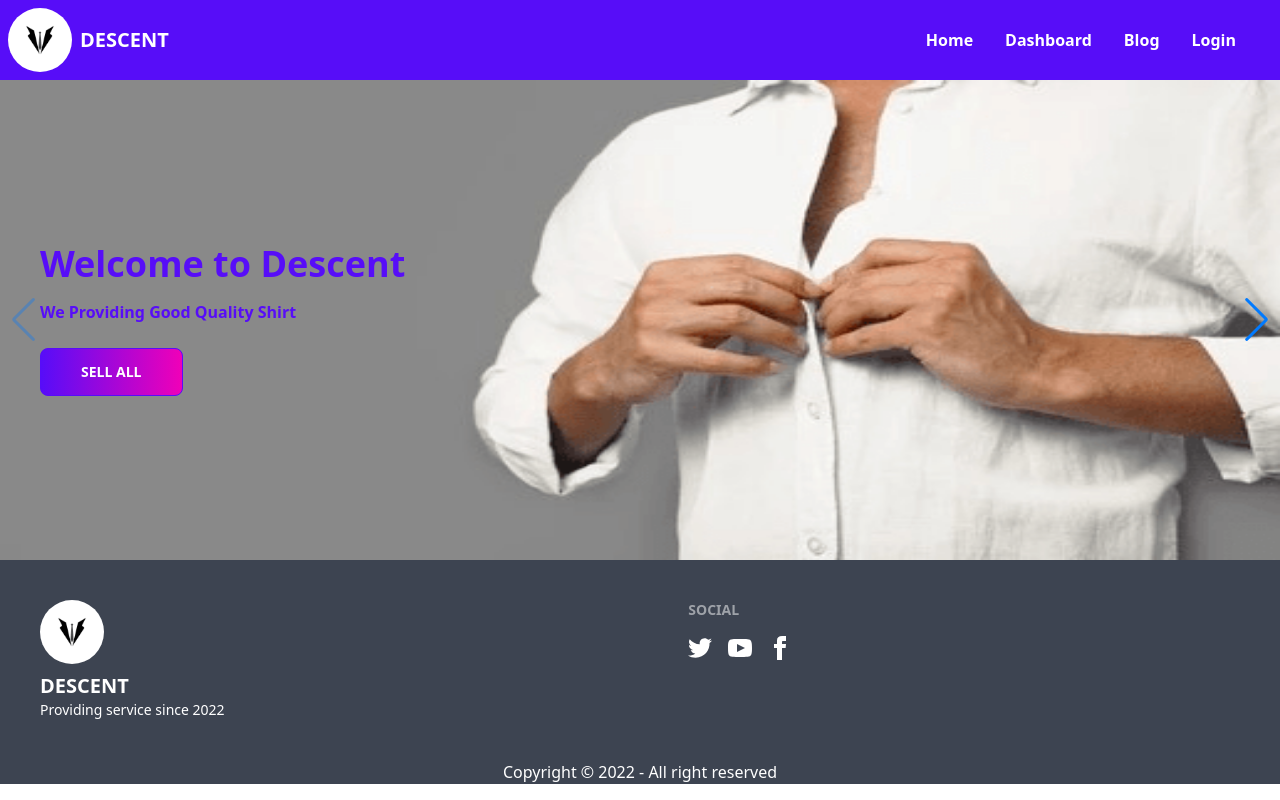
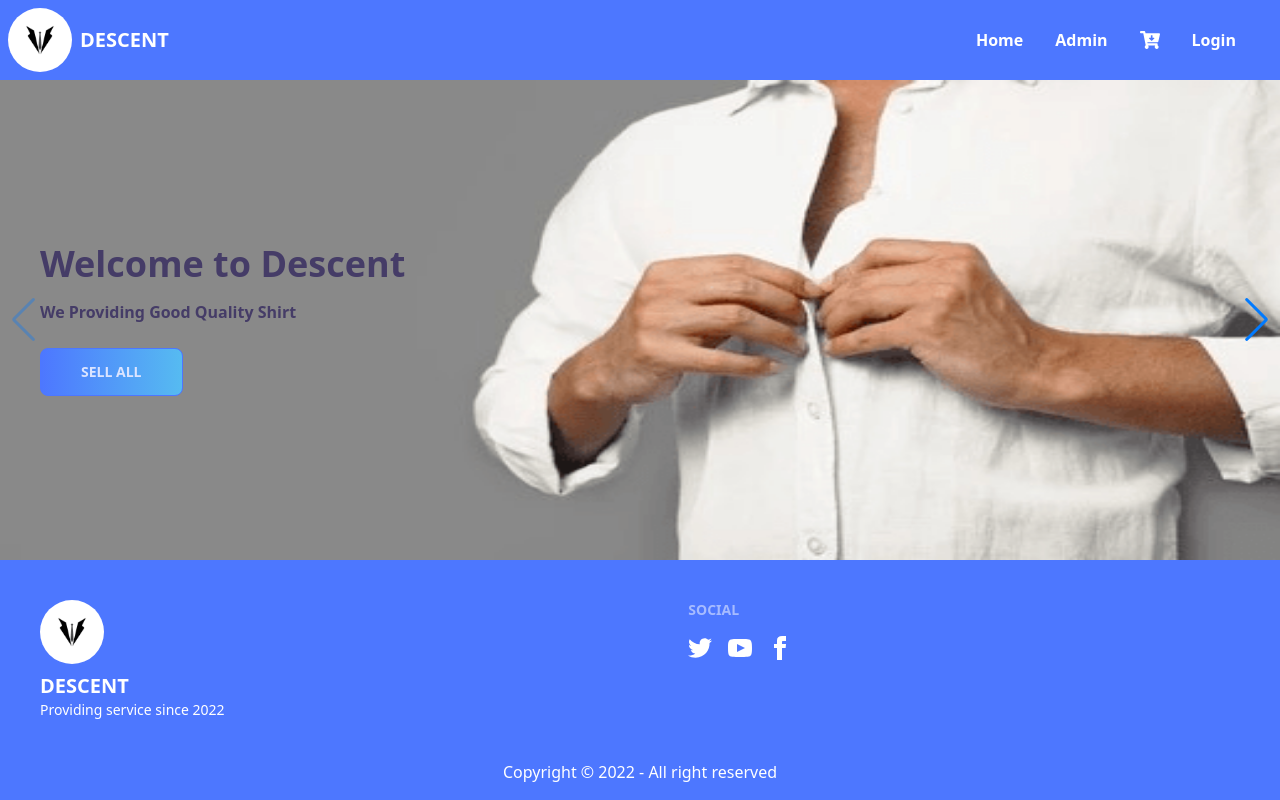
Before and after one commit to mdrasel101126/descent-client, a Next.js app: page / in a window 1280 px wide. Built offline with nearby package versions, Linux system fonts and the light colour scheme; no server answers.

Commit message:
all user section added

```diff
--- a/components/Footer.js
+++ b/components/Footer.js
@@ -3,7 +3,7 @@ import Link from "next/link";
 const Footer = () => {
   const year = new Date().getFullYear();
   return (
-    <div className="bg-neutral text-neutral-content">
+    <div className="bg-primary text-white">
       <footer className="footer p-10 ">
         <div>
           <Link href="/">
@@ -60,7 +60,9 @@ const Footer = () => {
           </div>
         </div>
       </footer>
-      <p className="text-center">Copyright © {year} - All right reserved</p>
+      <p className="text-center pb-4">
+        Copyright © {year} - All right reserved
+      </p>
     </div>
   );
 };
--- a/components/Header.js
+++ b/components/Header.js
@@ -2,6 +2,7 @@ import Link from "next/link";
 import { useRouter } from "next/router";
 import { useContext, useState } from "react";
 import { AuthContext } from "./UserContext/UserContext";
+import { FaCartArrowDown } from "react-icons/fa";
 
 const Header = () => {
   const { user, logOut } = useContext(AuthContext);
@@ -22,18 +23,21 @@ const Header = () => {
           Home
         </Link>
       </li>
+
       {
         <li>
-          <Link className="font-bold" href="/">
-            Dashboard
+          <Link className="font-bold" href="/admin/admin">
+            Admin
           </Link>
         </li>
       }
-      <li>
-        <Link className="font-bold" href="/">
-          Blog
-        </Link>
-      </li>
+      {
+        <li>
+          <Link className="font-bold text-xl" href="/">
+            <FaCartArrowDown></FaCartArrowDown>
+          </Link>
+        </li>
+      }
       <>
         {user?.uid ? (
           <>
--- a/components/Layout.js
+++ b/components/Layout.js
@@ -6,7 +6,7 @@ const Layout = ({ children }) => {
   return (
     <div className="max-w-[1400px] mx-auto">
       <Header></Header>
-      <main style={{ minHeight: "59vh" }}>
+      <main style={{ minHeight: "58vh" }}>
         {children}
         <Toaster />
       </main>
--- /dev/null
+++ b/pages/admin/admin-role/allusers.js
@@ -0,0 +1,66 @@
+import { async } from "@firebase/util";
+import React, { useContext, useState } from "react";
+import Layout from "../../../components/Layout";
+import { AuthContext } from "../../../components/UserContext/UserContext";
+
+const Allusers = ({ allUsers }) => {
+  const { user } = useContext(AuthContext);
+  return (
+    <Layout>
+      <div className="my-20">
+        <h1 className="text-xl text-center text-accent font-bold my-4">
+          All Users Of This Website
+        </h1>
+        <div className="overflow-x-auto">
+          <table className="table w-full">
+            <thead>
+              <tr>
+                <th></th>
+                <th>Name</th>
+                <th>Email</th>
+                <th>Role</th>
+                <th>Action</th>
+              </tr>
+            </thead>
+            <tbody>
+              {allUsers &&
+                allUsers.map((buyer, index) => (
+                  <tr key={buyer._id}>
+                    <th>{index + 1}</th>
+                    <td>{buyer.name}</td>
+                    <td>{buyer.email}</td>
+                    <td>{buyer.role}</td>
+                    <td>
+                      <button
+                        onClick={() => handleDeleteBuyer(buyer._id)}
+                        disabled={user?.email === buyer.email}
+                        className="btn btn-sm text-red-600"
+                      >
+                        Delete
+                      </button>
+                    </td>
+                  </tr>
+                ))}
+            </tbody>
+          </table>
+        </div>
+        {allUsers?.length === 0 && (
+          <p className="text-xl text-red-600 text-center">No Buyer Found!!</p>
+        )}
+      </div>
+    </Layout>
+  );
+};
+
+export default Allusers;
+
+export const getServerSideProps = async () => {
+  const res = await fetch("http://localhost:5000/users");
+  const data = await res.json();
+
+  return {
+    props: {
+      allUsers: data,
+    },
+  };
+};
--- /dev/null
+++ b/pages/admin/admin.js
@@ -0,0 +1,84 @@
+import Link from "next/link";
+import { useContext } from "react";
+import Layout from "../../components/Layout";
+import { AuthContext } from "../../components/UserContext/UserContext";
+
+const Dashboard = ({ children }) => {
+  const { user } = useContext(AuthContext);
+
+  return (
+    <Layout>
+      <div>
+        <div className="drawer h-auto  drawer-mobile">
+          <input
+            id="dashboard-drawer"
+            type="checkbox"
+            className="drawer-toggle"
+          />
+          <div className="drawer-content">
+            <div className="text-end lg:hidden">
+              <label
+                htmlFor="dashboard-drawer"
+                className="btn btn-square btn-ghost"
+              >
+                <svg
+                  xmlns="http://www.w3.org/2000/svg"
+                  fill="none"
+                  viewBox="0 0 24 24"
+                  className="inline-block w-6 h-6 stroke-current"
+                >
+                  <path
+                    strokeLinecap="round"
+                    strokeLinejoin="round"
+                    strokeWidth="2"
+                    d="M4 6h16M4 12h16M4 18h16"
+                  ></path>
+                </svg>
+              </label>
+            </div>
+            {children}
+          </div>
+          <div className="drawer-side">
+            <label
+              htmlFor="dashboard-drawer"
+              className="drawer-overlay"
+            ></label>
+            <ul className="menu p-4 w-80 bg-base-100 text-base-content">
+              {
+                <>
+                  <li className="mb-4">
+                    <Link
+                      href="/admin/admin-role/allusers"
+                      className="btn btn-primary bg-gradient-to-r from-primary  to-secondary w-full text-white"
+                    >
+                      All Users
+                    </Link>
+                  </li>
+                  <li className="mb-4">
+                    <Link
+                      href="/admin/addproduct"
+                      className="btn btn-primary bg-gradient-to-r from-primary to-secondary w-full text-white"
+                    >
+                      Add Products
+                    </Link>
+                  </li>
+
+                  <li className="mb-4">
+                    <Link
+                      href="/admin/reportedItems"
+                      className="btn btn-primary bg-gradient-to-r from-primary  to-secondary w-full text-white"
+                    >
+                      Reported Itmes
+                    </Link>
+                  </li>
+                </>
+              }
+            </ul>
+          </div>
+        </div>
+      </div>
+    </Layout>
+  );
+};
+
+export default Dashboard;
--- a/pages/index.js
+++ b/pages/index.js
@@ -27,10 +27,10 @@ export default function Home() {
               />
 
               <div className="absolute transform -translate-y-1/2 left-10 top-1/2">
-                <h1 className="text-4xl font-bold text-primary">
+                <h1 className="text-4xl font-bold text-accent">
                   Welcome to Descent
                 </h1>
-                <p className="text-primary mt-4 font-semibold">
+                <p className="text-accent mt-4 font-semibold">
                   We Providing Good Quality Shirt
                 </p>
                 <Link href="">
@@ -50,10 +50,10 @@ export default function Home() {
               />
 
               <div className="absolute transform -translate-y-1/2 left-10 top-1/2">
-                <h1 className="text-4xl font-bold text-primary">
+                <h1 className="text-4xl font-bold text-accent">
                   Welcome to Descent
                 </h1>
-                <p className="text-primary mt-4 font-semibold">
+                <p className="text-accent mt-4 font-semibold">
                   We Providing Good Quality T-Shirt
                 </p>
                 <Link href="">
@@ -73,10 +73,10 @@ export default function Home() {
               />
 
               <div className="absolute transform -translate-y-1/2 left-10 top-1/2">
-                <h1 className="text-4xl font-bold text-primary">
+                <h1 className="text-4xl font-bold text-accent">
                   Welcome to Descent
                 </h1>
-                <p className="text-primary mt-4 font-semibold">
+                <p className="text-accent mt-4 font-semibold">
                   We Providing Good Quality Pant
                 </p>
                 <Link href="">
--- a/tailwind.config.js
+++ b/tailwind.config.js
@@ -4,6 +4,31 @@ module.exports = {
     "./pages/**/*.{js,ts,jsx,tsx}",
     "./components/**/*.{js,ts,jsx,tsx}",
   ],
+  daisyui: {
+    themes: [
+      {
+        descentTheme: {
+          primary: "#4D77FF",
+
+          secondary: "#56BBF1",
+
+          accent: "#453C67",
+
+          neutral: "#3D4451",
+
+          "base-100": "#FFFFFF",
+
+          info: "#3ABFF8",
+
+          success: "#36D399",
+
+          warning: "#FBBD23",
+
+          error: "#F87272",
+        },
+      },
+    ],
+  },
   theme: {
     extend: {},
   },
```
